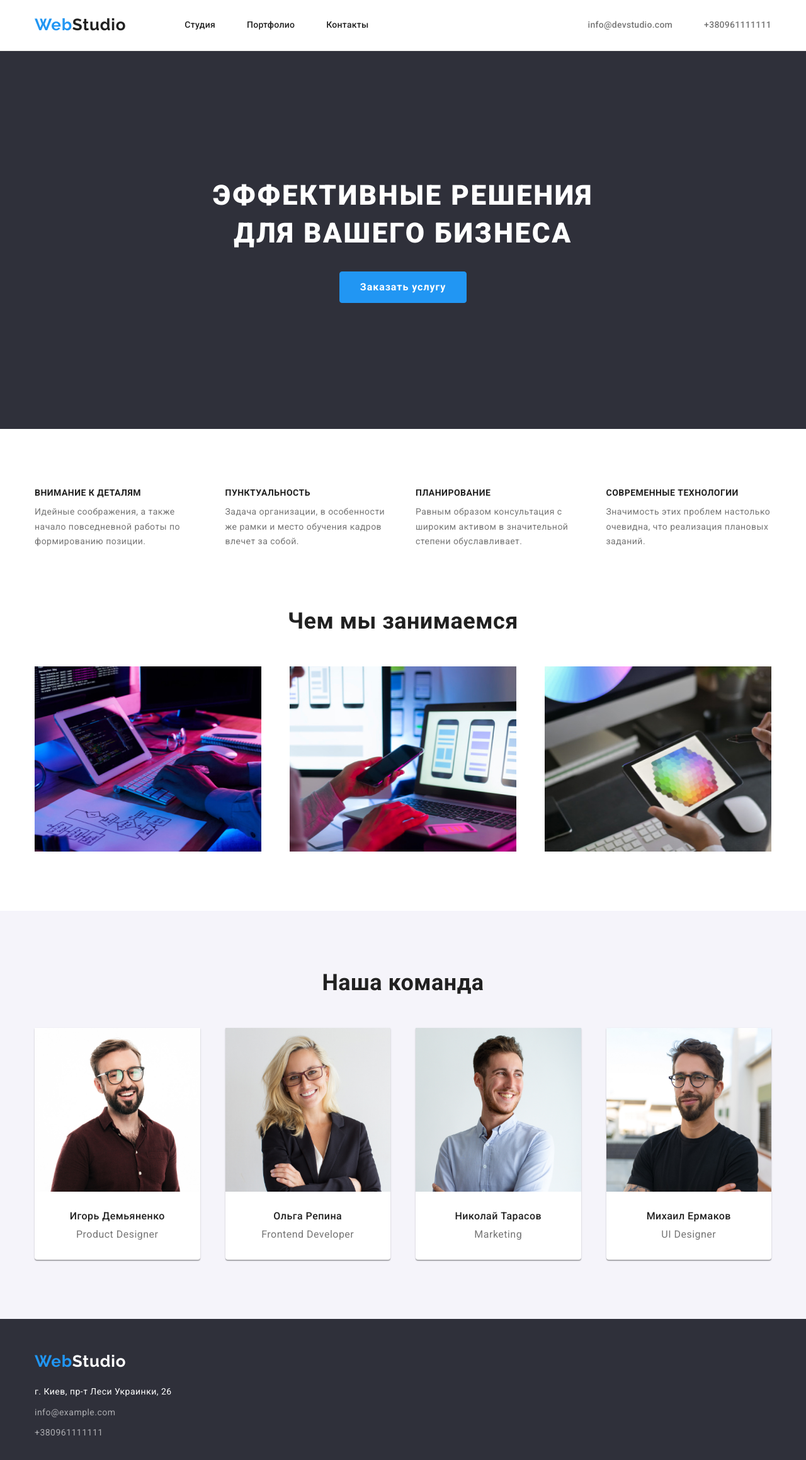
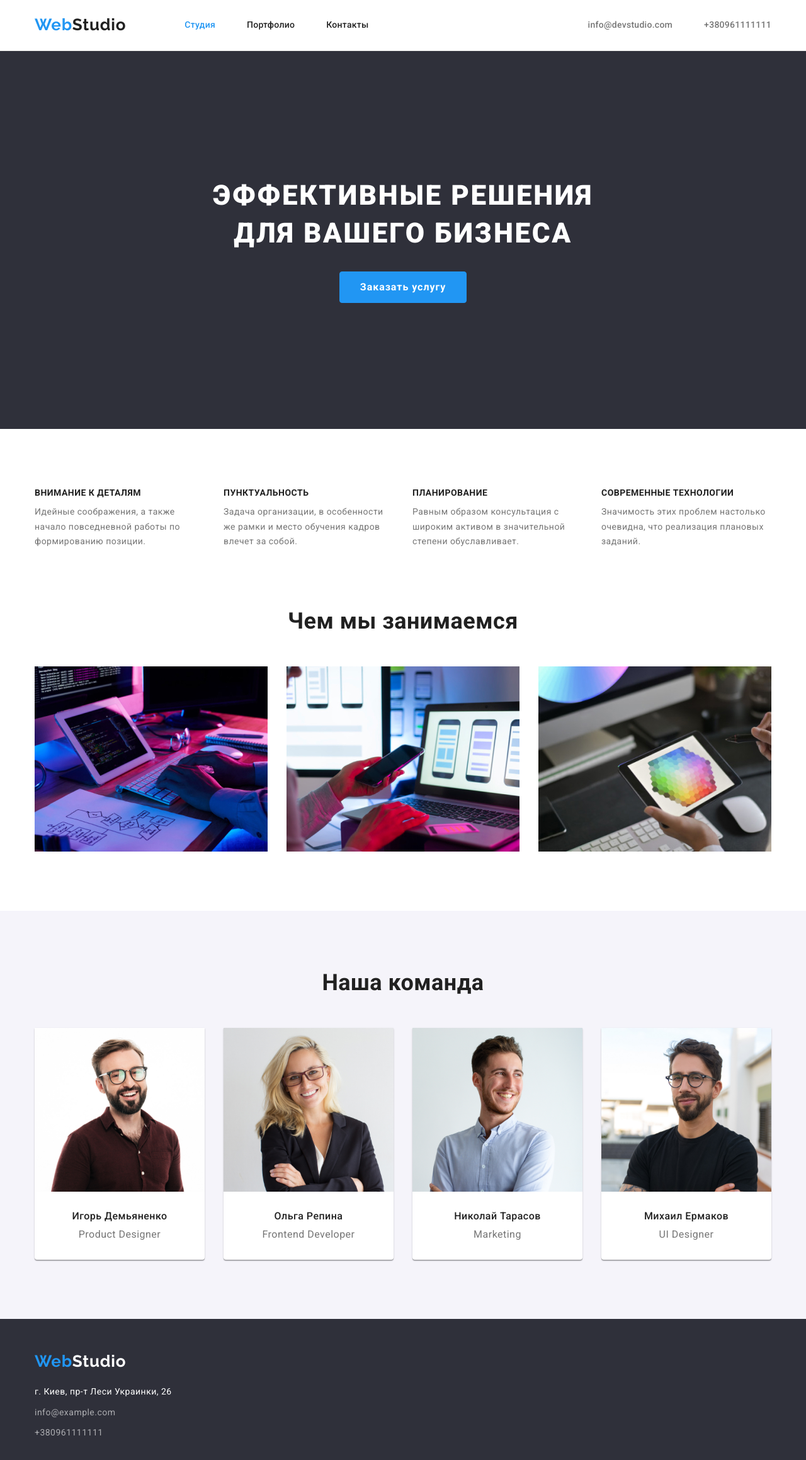
Before and after one commit to Franklinshtein/goit-markup-hw-03, a plain HTML site: page index.html in a window 1280 px wide. Shown: the whole page at 63% size. Drawn offline with nearby package versions, Linux system fonts and the light colour scheme.

Commit message:
виправлення

```diff
--- a/css/styles.css
+++ b/css/styles.css
@@ -100,6 +100,10 @@ a {
 
 .nav-list-item:not(:last-child) {
   margin-right: 50px;
+}
+
+.navigation.current {
+  color: var(--accent-color);
 }
 
 /* логотип WebStudio */
@@ -283,7 +287,7 @@ p {
 }
 
 .team-card {
-  flex-basis: calc(100% / 4 - var(--card-set-gap));
+  flex-basis: calc((100% - 30px * (4 - 1)) / 4);
   box-shadow: 0px 1px 3px rgba(0, 0, 0, 0.12), 0px 1px 1px rgba(0, 0, 0, 0.14),
     0px 2px 1px rgba(0, 0, 0, 0.2);
   border-radius: 0px 0px 4px 4px;
@@ -310,16 +314,16 @@ p {
 }
 
 .benefits-item {
-  flex-basis: calc(100% / 4 - var(--card-set-gap));
+  flex-basis: calc((100% - 30px * (4 - 1)) / 4);
 }
 
 .specialization-item {
-  flex-basis: calc(100% / 3 - var(--card-set-gap));
+  flex-basis: calc((100% - 30px * (3 - 1)) / 3);
 }
 
 /* відступи між блоками */
 .item {
-  flex-basis: calc(100% / 3 - var(--card-set-gap));
+  flex-basis: calc((100% - 30px * (3 - 1)) / 3);
   margin-right: 30px;
   margin-bottom: 30px;
 }
@@ -381,7 +385,6 @@ p {
   line-height: 1.62;
   display: flex;
   text-align: center;
-  margin-bottom: 50px;
 }
 
 .porfolio-nav button {
--- a/index.html
+++ b/index.html
@@ -29,7 +29,7 @@
       <a class="logo" href="./index.html">Web<span class="logo-color-up">Studio</span></a>
       <nav class="main-nav">
         <ul class="nav-list">
-          <li class="nav-list-item"><a class="navigation" href="./index.html">Студия</a></li>
+          <li class="nav-list-item"><a class="navigation current" href="./index.html">Студия</a></li>
           <li class="nav-list-item"><a class="navigation" href="./portfolio.html">Портфолио</a></li>
           <li class="nav-list-item"><a class="navigation" href="#link">Контакты</a></li>
         </ul>
```
Also changed, not shown: portfolio.html (+1 -1 lines).
